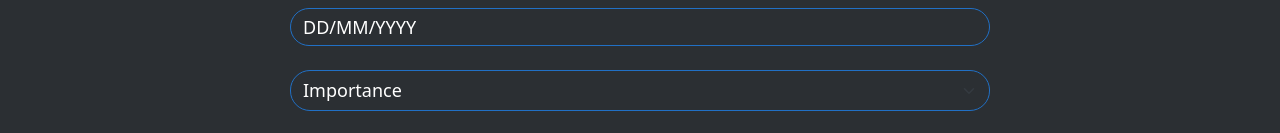
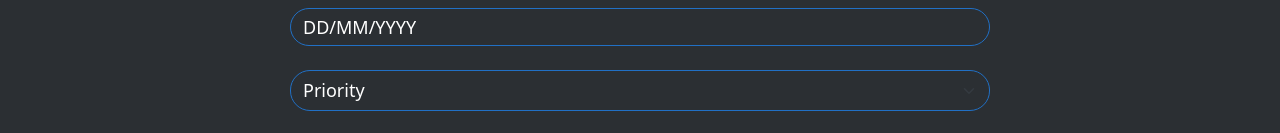
Before and after one commit to ionutprodea/tasker, a React (Vite) app: page /add in a window 1280 px wide. Shown: the part 260-393 px from the top of the page. Built offline with nearby package versions, Linux system fonts and the light colour scheme; sample sign-in values are in the browser's storage.

Commit message:
Changed importance property to priority

```diff
--- a/src/components/AddTask.tsx
+++ b/src/components/AddTask.tsx
@@ -124,7 +124,7 @@ const AddTask = () => {
                   id="importance"
                   className="form-select mb-4"
                 >
-                  <option value="">Importance</option>
+                  <option value="">Priority</option>
                   <option value="high">High</option>
                   <option value="medium">Medium</option>
                   <option value="low">Low</option>
```
